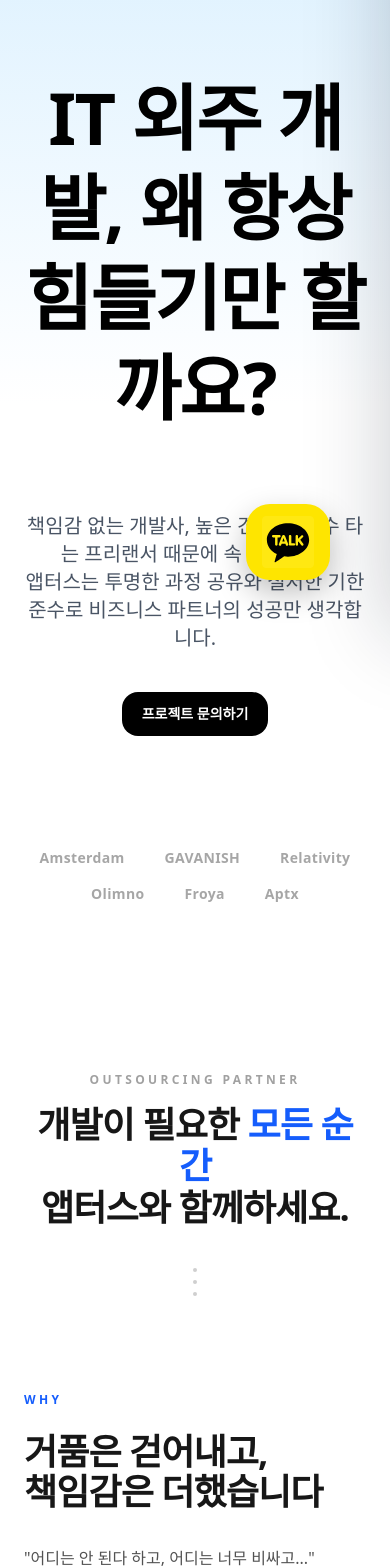
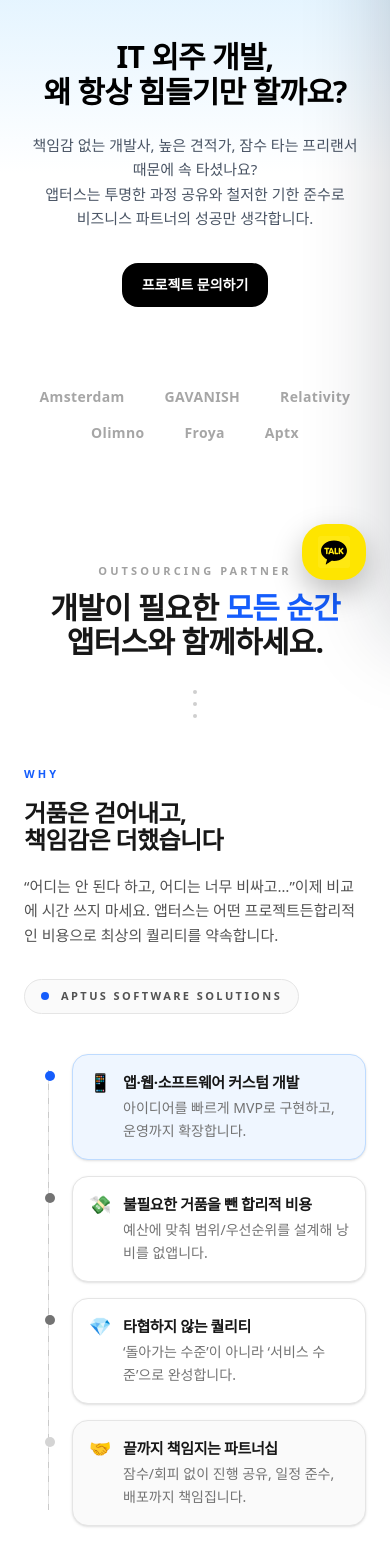
Before and after one commit to hshy1839/aptus-software, a Next.js app: page / in a window 390 px wide. Shown: the part 240-1808 px from the top of the page. Built offline with nearby package versions, Linux system fonts and the light colour scheme.

Commit message:
fix: nodemailer for typescript

```diff
--- a/package.json
+++ b/package.json
@@ -19,6 +19,7 @@
   "devDependencies": {
     "@tailwindcss/postcss": "^4",
     "@types/node": "^20",
+    "@types/nodemailer": "^7.0.4",
     "@types/react": "^19",
     "@types/react-dom": "^19",
     "eslint": "^9",
--- a/src/app/layout.tsx
+++ b/src/app/layout.tsx
@@ -1,6 +1,13 @@
+// app/layout.tsx
 import "./globals.css";
 import ContactDrawerProvider from "@/components/contact/ContactDrawerProvider";
 import FloatingKakaoButton from "@/components/FloatingKakaoButton";
+import ScrollToTopButton from "@/components/ScrollToTopButton";
+
+export const viewport = {
+  width: "device-width",
+  initialScale: 1,
+};
 
 export default function RootLayout({
   children,
@@ -13,7 +20,10 @@ export default function RootLayout({
         <ContactDrawerProvider>
           {children}
 
-          {/* ✅ 전역 고정 카카오톡 상담 버튼 */}
+          {/* 🔼 맨 위로 */}
+          <ScrollToTopButton />
+
+          {/* 💬 카카오톡 상담 */}
           <FloatingKakaoButton />
         </ContactDrawerProvider>
       </body>
--- a/src/components/FeaturesSection.tsx
+++ b/src/components/FeaturesSection.tsx
@@ -73,6 +73,9 @@ export default function ProcessSection() {
             TOP: WHY APTUS
            ───────────────────────────────────────────── */}
         <div className="text-center">
+           <p className="text-xs mb-4 font-semibold tracking-[0.28em] text-neutral-400">
+            WHY
+          </p>
           <h2 className="text-3xl md:text-5xl font-extrabold tracking-tight text-neutral-900">
             왜 <span className="text-blue-600">APTUS</span>인가요?
           </h2>
@@ -101,6 +104,9 @@ export default function ProcessSection() {
             MID: APTUS SPEC
            ───────────────────────────────────────────── */}
         <div className="mt-50 text-center">
+          <p className="text-xs mb-4 font-semibold tracking-[0.28em] text-neutral-400">
+            HOW
+          </p>
           <h3 className="text-2xl md:text-4xl font-extrabold tracking-tight text-neutral-900">
             <span className="text-blue-600">APTUS</span>의 개발 스펙
           </h3>
--- a/src/components/FloatingKakaoButton.tsx
+++ b/src/components/FloatingKakaoButton.tsx
@@ -16,7 +16,7 @@ export default function FloatingKakaoButton() {
       rel="noopener noreferrer"
       aria-label="카카오톡 실시간 상담"
       className="
-        fixed bottom-6 right-15 z-[120]
+        fixed bottom-6 right-6 z-[120]
         flex items-center gap-3
         rounded-3xl bg-[#FEE500]
         px-4 py-3
@@ -30,8 +30,8 @@ export default function FloatingKakaoButton() {
       <Image
         src="/KakaoTalk_logo.svg"
         alt="KakaoTalk"
-        width={52}
-        height={52}
+        width={32}
+        height={32}
         priority
       />
 
--- a/src/components/Hero.tsx
+++ b/src/components/Hero.tsx
@@ -6,27 +6,54 @@ import Container from "./Container";
 import { useContactDrawer } from "@/components/contact/ContactDrawerProvider";
 
 export default function Hero() {
-  const { open } = useContactDrawer(); // ✅ 이 줄 반드시 있어야 함
+  const { open } = useContactDrawer();
 
   return (
-    <section className="relative overflow-hidden py-28">
+    <section className="relative overflow-hidden py-20 sm:py-24 md:py-28">
       <div className="absolute inset-0 -z-10 bg-gradient-to-b from-sky-100 via-white to-white" />
 
       <Container>
         <div className="text-center">
-          <h1 className="text-7xl md:text-7xl font-bold tracking-tight leading-tight">
-            IT 외주 개발, <br className="hidden md:block" />
+          {/* ✅ 타이틀: 모바일 줄이고 단계별 확대 */}
+          <h1 className="
+            text-3xl
+            sm:text-4xl
+            md:text-6xl
+            lg:text-7xl
+            font-bold
+            tracking-tight
+            leading-[1.15]
+          ">
+            IT 외주 개발,
+            <br/>
             왜 항상 힘들기만 할까요?
           </h1>
 
-          <p className="mt-20 text-xl text-gray-600 max-w-3xl mx-auto">
+          {/* ✅ 설명 문구: 간격/크기 모바일 최적화 */}
+          <p className="
+            mt-6
+            sm:mt-12
+            md:mt-10
+            text-[15px]
+            sm:text-base
+            md:text-lg
+            text-gray-600
+            max-w-3xl
+            mx-auto
+            leading-relaxed
+          ">
             책임감 없는 개발사, 높은 견적가, 잠수 타는 프리랜서 때문에 속 타셨나요?
-            <br />
-            앱터스는 투명한 과정 공유와 철저한 기한 준수로 비즈니스 파트너의 성공만 생각합니다.
+            <br  />
+            앱터스는 투명한 과정 공유와 철저한 기한 준수로
+            <br  />
+            비즈니스 파트너의 성공만 생각합니다.
           </p>
 
-          <div className="mt-10 flex justify-center gap-4">
-            <Button onClick={open}>프로젝트 문의하기</Button>
+          {/* ✅ CTA 간격도 줄임 */}
+          <div className="mt-8 sm:mt-10 flex justify-center">
+            <Button onClick={open}>
+              프로젝트 문의하기
+            </Button>
           </div>
         </div>
       </Container>
--- /dev/null
+++ b/src/components/ScrollToTopButton.tsx
@@ -0,0 +1,56 @@
+"use client";
+
+import { useEffect, useState } from "react";
+import { useContactDrawer } from "@/components/contact/ContactDrawerProvider";
+
+export default function ScrollToTopButton() {
+  const { isOpen } = useContactDrawer();
+  const [visible, setVisible] = useState(false);
+
+  useEffect(() => {
+    const onScroll = () => {
+      setVisible(window.scrollY > 300);
+    };
+
+    window.addEventListener("scroll", onScroll);
+    return () => window.removeEventListener("scroll", onScroll);
+  }, []);
+
+  // 문의 Drawer 열려 있으면 숨김
+  if (isOpen || !visible) return null;
+
+  return (
+    <button
+      aria-label="페이지 맨 위로 이동"
+      onClick={() => window.scrollTo({ top: 0, behavior: "smooth" })}
+      className="
+        fixed bottom-[90px] right-6 z-[120]
+        h-11 w-11
+        rounded-[14px]
+        bg-white
+        border border-black/10
+        shadow-[0_10px_24px_rgba(0,0,0,0.18)]
+        flex items-center justify-center
+        transition
+        hover:scale-[1.05] hover:shadow-[0_14px_30px_rgba(0,0,0,0.22)]
+        active:scale-[0.96]
+      "
+    >
+      {/* Arrow Icon */}
+      <svg
+        width="20"
+        height="20"
+        viewBox="0 0 24 24"
+        fill="none"
+        stroke="currentColor"
+        strokeWidth="2.4"
+        strokeLinecap="round"
+        strokeLinejoin="round"
+        className="text-black/80"
+      >
+        <path d="M12 19V5" />
+        <path d="M5 12l7-7 7 7" />
+      </svg>
+    </button>
+  );
+}
--- a/src/components/ShowcaseSync.tsx
+++ b/src/components/ShowcaseSync.tsx
@@ -14,30 +14,30 @@ const STEPS: Step[] = [
   {
     emoji: "📱",
     label: "앱·웹·소프트웨어 커스텀 개발",
-    sub: "어떤 아이디어든 현실로 구현하는 전천후 기술력",
+    sub: "아이디어를 빠르게 MVP로 구현하고, 운영까지 확장합니다.",
     tone: "primary",
   },
   {
     emoji: "💸",
     label: "불필요한 거품을 뺀 합리적 비용",
-    sub: "고객사의 예산에 맞춘 최적화된 개발 플랜 제안",
+    sub: "예산에 맞춰 범위/우선순위를 설계해 낭비를 없앱니다.",
   },
   {
     emoji: "💎",
-    label: "타협하지 않는 압도적 퀄리티",
-    sub: "대충 만들지 않습니다. 결과로 증명하는 완성도",
+    label: "타협하지 않는 퀄리티",
+    sub: "‘돌아가는 수준’이 아니라 ‘서비스 수준’으로 완성합니다.",
   },
   {
     emoji: "🤝",
-    label: "처음부터 끝까지 '진짜' 책임감",
-    sub: "잠수나 외면 없는, 든든한 비즈니스 파트너십",
+    label: "끝까지 책임지는 파트너십",
+    sub: "잠수/회피 없이 진행 공유, 일정 준수, 배포까지 책임집니다.",
     tone: "muted",
   },
 ];
 
 export default function ShowcaseSync() {
   return (
-    <section className="relative overflow-hidden bg-white py-28 text-neutral-900">
+    <section className="relative overflow-hidden bg-white py-16 sm:py-20 md:py-28 text-neutral-900">
       {/* subtle background tone */}
       <div className="absolute inset-0 -z-10">
         <div className="absolute inset-0 bg-gradient-to-b from-white via-neutral-50 to-white" />
@@ -47,19 +47,19 @@ export default function ShowcaseSync() {
       <Container>
         {/* Top headline */}
         <div className="text-center">
-          <p className="text-xs font-semibold tracking-[0.28em] text-neutral-400">
+          <p className="text-[11px] sm:text-xs font-semibold tracking-[0.28em] text-neutral-400">
             OUTSOURCING PARTNER
           </p>
 
-          <h2 className="mx-auto mt-4 max-w-4xl text-4xl md:text-6xl font-bold tracking-tight leading-[1.15]">
-
-            <br className="hidden md:block" />
+          {/* ✅ 모바일 베이스를 확 낮춤: text-3xl -> sm:4xl -> md:6xl */}
+          <h2 className="mx-auto mt-3 max-w-4xl text-3xl sm:text-4xl md:text-6xl font-bold tracking-tight leading-[1.12] sm:leading-[1.15]">
             개발이 필요한 <span className="text-blue-600">모든 순간</span>
-             <br/>앱터스와 함께하세요.
+            <br />
+            앱터스와 함께하세요.
           </h2>
 
           {/* small dots */}
-          <div className="mt-10 flex items-center justify-center">
+          <div className="mt-8 sm:mt-10 flex items-center justify-center">
             <div className="flex flex-col items-center gap-2 opacity-50">
               <span className="h-1 w-1 rounded-full bg-neutral-400" />
               <span className="h-1 w-1 rounded-full bg-neutral-400" />
@@ -69,40 +69,45 @@ export default function ShowcaseSync() {
         </div>
 
         {/* Two-column content */}
-        <div className="mt-24 grid grid-cols-1 md:grid-cols-2 gap-14 md:gap-20 items-center">
+        <div className="mt-12 sm:mt-16 md:mt-24 grid grid-cols-1 md:grid-cols-2 gap-10 sm:gap-12 md:gap-20 items-start md:items-center">
           {/* Left: WHY block */}
-          <div>
-            <p className="text-xs font-semibold tracking-[0.28em] text-blue-600">
+          <div className="order-1">
+            <p className="text-[11px] sm:text-xs font-semibold tracking-[0.28em] text-blue-600">
               WHY
             </p>
 
-            <h3 className="mt-6 text-4xl md:text-5xl font-bold leading-[1.12] tracking-tight">
-  거품은 걷어내고,<br />
-  책임감은 더했습니다
-</h3>
+            {/* ✅ 모바일에서 확실히 작게: text-2xl/3xl/5xl */}
+            <h3 className="mt-4 sm:mt-6 text-2xl sm:text-3xl md:text-5xl font-bold leading-[1.15] sm:leading-[1.12] tracking-tight">
+              거품은 걷어내고,
+              <br />
+              책임감은 더했습니다
+            </h3>
 
-<p className="mt-8 max-w-lg text-base md:text-lg leading-relaxed text-neutral-600">
-  "어디는 안 된다 하고, 어디는 너무 비싸고..."<br />
-  더 이상 고민하지 마세요. 앱터스는 어떤 프로젝트든 <br />
-  합리적인 비용으로 최상의 퀄리티를 약속합니다.
-</p>
+            {/* ✅ 모바일 본문도 내려줌 */}
+            <p className="mt-5 sm:mt-8 max-w-lg text-[15px] sm:text-base md:text-lg leading-relaxed text-neutral-600">
+              “어디는 안 된다 하고, 어디는 너무 비싸고…”
+              <br className="hidden sm:block" />
+              이제 비교에 시간 쓰지 마세요. 앱터스는 어떤 프로젝트든
+              <br className="hidden sm:block" />
+              합리적인 비용으로 최상의 퀄리티를 약속합니다.
+            </p>
 
             {/* brand signature */}
-            <div className="mt-12 inline-flex items-center gap-3 rounded-full border border-neutral-200 bg-neutral-50 px-4 py-2">
+            <div className="mt-8 sm:mt-12 inline-flex items-center gap-3 rounded-full border border-neutral-200 bg-neutral-50 px-4 py-2">
               <span className="h-2 w-2 rounded-full bg-blue-600" />
-              <span className="text-xs font-semibold tracking-[0.22em] text-neutral-600">
+              <span className="text-[11px] sm:text-xs font-semibold tracking-[0.22em] text-neutral-600">
                 APTUS SOFTWARE SOLUTIONS
               </span>
             </div>
           </div>
 
           {/* Right: vertical roadmap */}
-          <div className="relative mx-auto w-full max-w-md">
+          <div className="order-2 relative mx-auto w-full max-w-md">
             {/* vertical dotted line */}
-            <div className="absolute left-8 top-6 bottom-6 w-px bg-neutral-200" />
-            <div className="absolute left-8 top-6 bottom-6 w-px [background-image:repeating-linear-gradient(to_bottom,#a3a3a3_0px,#a3a3a3_6px,transparent_6px,transparent_14px)] opacity-40" />
+            <div className="absolute left-6 sm:left-8 top-4 sm:top-6 bottom-4 sm:bottom-6 w-px bg-neutral-200" />
+            <div className="absolute left-6 sm:left-8 top-4 sm:top-6 bottom-4 sm:bottom-6 w-px [background-image:repeating-linear-gradient(to_bottom,#a3a3a3_0px,#a3a3a3_6px,transparent_6px,transparent_14px)] opacity-40" />
 
-            <div className="space-y-6">
+            <div className="space-y-4 sm:space-y-6">
               {STEPS.map((s, idx) => {
                 const tone = s.tone ?? "normal";
                 const isPrimary = tone === "primary";
@@ -121,16 +126,18 @@ export default function ShowcaseSync() {
                   : "border-neutral-200 bg-white";
 
                 return (
-                  <div key={idx} className="relative pl-14">
+                  <div key={idx} className="relative pl-12 sm:pl-14">
                     {/* node */}
-                    <div className="absolute left-6 top-3 flex h-5 w-5 items-center justify-center">
-                      <span className={["h-2.5 w-2.5 rounded-full", dotClass].join(" ")} />
+                    <div className="absolute left-4 sm:left-6 top-3 flex h-5 w-5 items-center justify-center">
+                      <span
+                        className={["h-2.5 w-2.5 rounded-full", dotClass].join(" ")}
+                      />
                     </div>
 
                     {/* pill */}
                     <div
                       className={[
-                        "w-full rounded-2xl px-5 py-4",
+                        "w-full rounded-2xl px-4 sm:px-5 py-4",
                         "border",
                         "shadow-sm",
                         "transition-transform duration-300 hover:-translate-y-0.5",
@@ -138,9 +145,11 @@ export default function ShowcaseSync() {
                       ].join(" ")}
                     >
                       <div className="flex items-start gap-3">
-                        <span className="text-xl leading-none mt-0.5">{s.emoji}</span>
-                        <div>
-                          <div className="text-base md:text-lg font-semibold tracking-tight text-neutral-900">
+                        <span className="text-lg sm:text-xl leading-none mt-0.5">
+                          {s.emoji}
+                        </span>
+                        <div className="min-w-0">
+                          <div className="text-[15px] sm:text-base md:text-lg font-semibold tracking-tight text-neutral-900">
                             {s.label}
                           </div>
                           {s.sub && (
```
Also changed, not shown: 1 other file (tests, documents, lock files or other folders).
